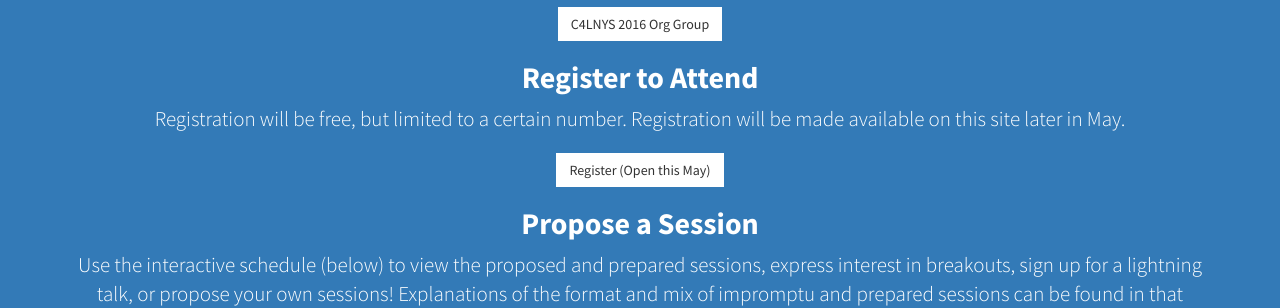
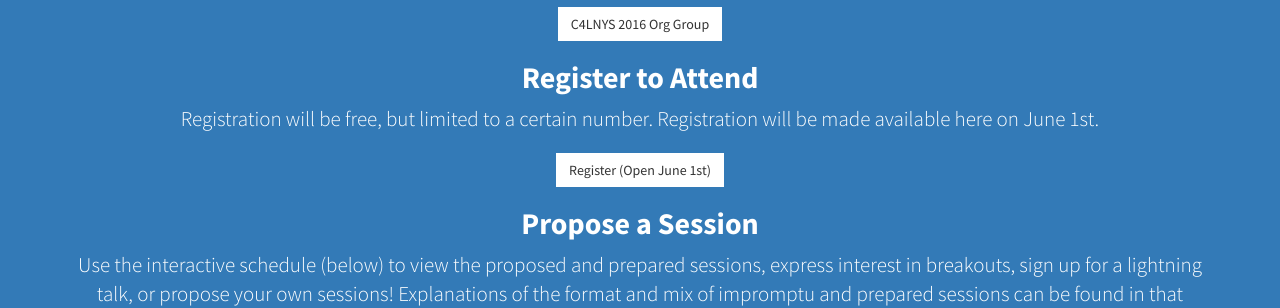
Before and after one commit to code4libNYS/2016, a Jekyll site: the page built from index.html, in a window 1280 px wide and 900 px high, scrolled down 1356 px. Shown: the part 155-463 px from the top of the window. Built offline with Jekyll 4.4.1, drawn with Linux system fonts in a browser that asks for light colours.

Commit message:
updated with reg open date

```diff
--- a/_includes/takepart.html
+++ b/_includes/takepart.html
@@ -17,8 +17,8 @@
     <div class="row">
       <div class="col-lg-12 text-center">
         <h2><strong>Register to Attend</strong></h2>
-        <p class="lead">Registration will be free, but limited to a certain number. Registration will be made available on this site later in May.</p>
-        <a href="#" class="btn btn-light">Register (Open this May)</a>
+        <p class="lead">Registration will be free, but limited to a certain number. Registration will be made available here on June 1st.</p>
+        <a href="#" class="btn btn-light">Register (Open June 1st)</a>
       </div>
     </div>
   </div>
```
